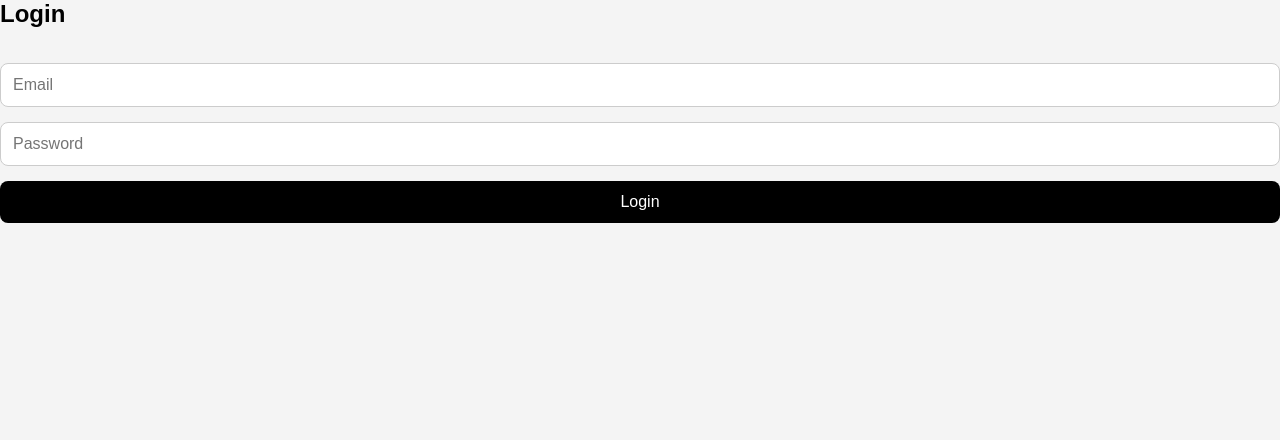
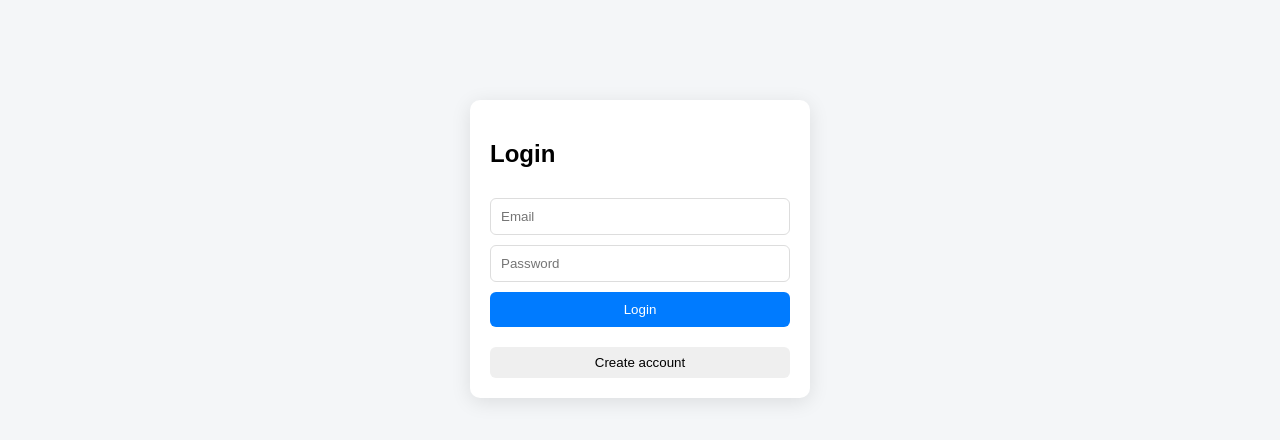
Before and after one commit to tajfunik/Expense-app, a React (Create React App) app in the folder client/: page / in a window 1280 px wide. Shown: the top 440 px of the page. Built offline with nearby package versions, Linux system fonts and the light colour scheme.

Commit message:
Update Edit funkcie pre danu expense

```diff
--- a/client/src/App.css
+++ b/client/src/App.css
@@ -1,69 +1,29 @@
 body {
   margin: 0;
   font-family: Arial, sans-serif;
-  background-color: #f4f4f4;
+  background: #f4f6f8;
 }
 
 .app-container {
-  display: flex;
-  gap: 30px;
-  padding: 40px;
-  max-width: 1200px;
-  margin: auto;
+  max-width: 800px;
+  margin: 40px auto;
+  padding: 20px;
+  background: white;
+  border-radius: 12px;
+  box-shadow: 0 4px 20px rgba(0,0,0,0.08);
 }
 
-.card {
-  flex: 1;
-  background: white;
-  padding: 25px;
-  border-radius: 12px;
-  box-shadow: 0px 2px 10px rgba(0, 0, 0, 0.1);
-}
-
-
-div h2 {
-  margin-top: 0;
-}
-
-form {
-  display: flex;
-  flex-direction: column;
-  gap: 15px;
-}
-
-input {
-  padding: 12px;
-  border: 1px solid #ccc;
-  border-radius: 8px;
-  font-size: 16px;
+h2 {
+  margin-bottom: 20px;
 }
 
 button {
-  padding: 12px;
+  padding: 8px 12px;
   border: none;
-  border-radius: 8px;
-  background-color: black;
-  color: white;
+  border-radius: 6px;
   cursor: pointer;
-  font-size: 16px;
 }
 
 button:hover {
-  opacity: 0.85;
+  opacity: 0.9;
 }
-
-ul {
-  list-style: none;
-  padding: 0;
-}
-
-li {
-  background: #f8f8f8;
-  padding: 12px;
-  margin-top: 10px;
-  border-radius: 8px;
-
-  display: flex;
-  justify-content: space-between;
-  align-items: center;
-}
--- a/client/src/App.js
+++ b/client/src/App.js
@@ -1,8 +1,10 @@
 import { useState } from "react";
+import { useEffect } from "react";
 
 import ExpenseForm from "./components/ExpenseForm";
 import ExpenseList from "./components/ExpenseList";
 import Login from "./components/Login";
+import Register from "./components/Register";
 
 import "./App.css";
 
@@ -14,7 +16,6 @@ function App() {
   const [amount, setAmount] = useState("");
   const [category, setCategory] = useState("");
   const [expenses, setExpenses] = useState([]);
-
   const [token, setToken] = useState(() => {
     const storedToken = localStorage.getItem("token");
     if (!storedToken || storedToken === "undefined") return "";
@@ -25,11 +26,19 @@ function App() {
     if (!storedUser || storedUser === "undefined") return null;
     return JSON.parse(storedUser);
   });
+  const [isRegister, setIsRegister] = useState(false);
+  const [editId, setEditId] = useState(null);
+
+  useEffect(() => {
+  if (token) {
+    loadExpenses();
+  }
+}, [token]);
 
   //Login
   const handleLogin = (data) => {
     localStorage.setItem("token", data.token);
-    localStorage.setItem("user", JSON.stringify(data.user.name));
+    localStorage.setItem("user", JSON.stringify(data.user));
 
     setToken(data.token);
     setUser(data.user);
@@ -46,9 +55,12 @@ function App() {
   };
 
   try {
-      const res = await fetch("http://localhost:5000/api/expenses",
+    if (editId) {
+      // UPDATE
+      const res = await fetch(
+        `http://localhost:5000/api/expenses/${editId}`,
         {
-          method: "POST",
+          method: "PUT",
           headers: {
             "Content-Type": "application/json",
             Authorization: `Bearer ${token}`,
@@ -59,12 +71,32 @@ function App() {
 
       const data = await res.json();
 
-      console.log("Saved:", data);
+      setExpenses((prev) =>
+        prev.map((exp) =>
+          exp._id === editId ? data : exp
+        )
+      );
+
+      setEditId(null);
+    } else {
+      // CREATE
+      const res = await fetch("http://localhost:5000/api/expenses", {
+        method: "POST",
+        headers: {
+          "Content-Type": "application/json",
+          Authorization: `Bearer ${token}`,
+        },
+        body: JSON.stringify(newExpense),
+      });
+
+      const data = await res.json();
+
+      setExpenses((prev) => [...prev, data]);
+    }
 
     setTitle("");
     setAmount("");
     setCategory("");
-
   } catch (err) {
     console.error(err);
   }
@@ -90,7 +122,7 @@ function App() {
     }
   };
 
-  // DELETE RECORD FROM DBideme css
+  // DELETE RECORD FROM DB
   const handleDelete = async (id) => {
     try {
       await fetch(`http://localhost:5000/api/expenses/${id}`,
@@ -112,7 +144,14 @@ function App() {
   };
 
   if (!token) {
-    return <Login onLogin={handleLogin} />;
+  return isRegister ? (
+    <Register onRegister={() => setIsRegister(false)} />
+    ) : (
+    <Login
+      onLogin={handleLogin}
+      onSwitchToRegister={() => setIsRegister(true)}
+    />
+    );
   }
 
   // Logout function
@@ -123,14 +162,30 @@ function App() {
     setUser(null);
   };
 
+  const handleEdit = (expense) => {
+    setTitle(expense.title);
+    setAmount(expense.amount);
+    setCategory(expense.category);
+    setEditId(expense._id);
+  };
+
   return (
     <div className="app-container">
-      <button onClick={handleLogout}>Logout</button>
+      <div style={{
+        display: "flex",
+        justifyContent: "space-between",
+        alignItems: "center"
+      }}>
+        <h1>Expense Tracker</h1>
         {user && (
         <h2>
           Welcome {user.name} 👋
         </h2>
       )}
+        <button onClick={handleLogout}>
+          Logout
+        </button>
+      </div>
       <ExpenseForm
         title={title}
         amount={amount}
@@ -146,7 +201,12 @@ function App() {
         loadExpenses={loadExpenses}
         handleDelete={handleDelete}
       />
+
+      {expenses.length === 0 && (
+        <p>No expenses yet. Add your first one 👇</p>
+      )}
     </div>
+
   );
 }
 
--- /dev/null
+++ b/client/src/components/ExpenseForm.css
@@ -0,0 +1,16 @@
+form {
+  display: flex;
+  gap: 10px;
+  margin-bottom: 20px;
+}
+
+input {
+  padding: 8px;
+  border: 1px solid #ddd;
+  border-radius: 6px;
+}
+
+button {
+  background: #28a745;
+  color: white;
+}
--- a/client/src/components/ExpenseItem.js
+++ b/client/src/components/ExpenseItem.js
@@ -1,7 +1,15 @@
-function ExpenseItem({ exp, handleDelete }) {
+function ExpenseItem({ exp, handleDelete, handleEdit }) {
   return (
-    <li>
-      {exp.title} - {exp.amount}€ - {exp.category}
+    <li className="expense-item">
+      <div>
+        <h3>{exp.title}</h3>
+        <p>{exp.amount}</p>
+        <p>{exp.category}</p>
+      </div>
+
+      <button onClick={() => handleEdit(exp)}>
+        Edit
+      </button>
 
       <button onClick={() => handleDelete(exp._id)}>
         Delete
--- a/client/src/components/ExpenseList.js
+++ b/client/src/components/ExpenseList.js
@@ -4,13 +4,14 @@ function ExpenseList({
   expenses,
   loadExpenses,
   handleDelete,
+  handleEdit
 }) {
   return (
     <div className="card">
       <h2>Expenses</h2>
 
       <button onClick={loadExpenses}>
-        Load Expenses
+        Load all expenses
       </button>
 
       <ul>
@@ -19,6 +20,7 @@ function ExpenseList({
             key={exp._id}
             exp={exp}
             handleDelete={handleDelete}
+            handleEdit={handleEdit}
           />
         ))}
       </ul>
--- /dev/null
+++ b/client/src/components/Login.css
@@ -0,0 +1,30 @@
+.login-form {
+  display: flex;
+  flex-direction: column;
+  gap: 10px;
+  width: 300px;
+  margin: 100px auto;
+  padding: 20px;
+  background: white;
+  border-radius: 10px;
+  box-shadow: 0 4px 20px rgba(0,0,0,0.1);
+}
+
+.login-input {
+  padding: 10px;
+  border: 1px solid #ddd;
+  border-radius: 6px;
+}
+
+.login-button {
+  background: #007bff;
+  color: white;
+  padding: 10px;
+  border-radius: 6px;
+  border: none;
+  cursor: pointer;
+}
+
+.login-button:hover {
+  opacity: 0.9;
+}
--- a/client/src/components/Login.js
+++ b/client/src/components/Login.js
@@ -1,6 +1,7 @@
 import { useState } from "react";
+import "./Login.css";
 
-function Login({ onLogin }) {
+function Login({ onLogin, onSwitchToRegister }) {
   const [email, setEmail] = useState("");
   const [password, setPassword] = useState("");
 
@@ -37,11 +38,14 @@ function Login({ onLogin }) {
     }
   };
 
+
   return (
-    <form onSubmit={handleSubmit}>
+  <form onSubmit={handleSubmit} className="login-form">
+
     <h2>Login</h2>
 
     <input
+      className="login-input"
       type="email"
       placeholder="Email"
       value={email}
@@ -49,14 +53,23 @@ function Login({ onLogin }) {
     />
 
     <input
+      className="login-input"
       type="password"
       placeholder="Password"
       value={password}
       onChange={(e) => setPassword(e.target.value)}
     />
 
-      <button type="submit">
+    <button className="login-button" type="submit">
       Login
+    </button>
+
+    <button
+      type="button"
+      onClick={onSwitchToRegister}
+      style={{ marginTop: "10px" }}
+    >
+      Create account
     </button>
   </form>
 );
--- /dev/null
+++ b/client/src/components/Register.css
@@ -0,0 +1,25 @@
+.register-form {
+  display: flex;
+  flex-direction: column;
+  gap: 10px;
+  width: 300px;
+  margin: 100px auto;
+  padding: 20px;
+  background: white;
+  border-radius: 10px;
+  box-shadow: 0 4px 20px rgba(0,0,0,0.1);
+}
+
+.register-input {
+  padding: 10px;
+  border: 1px solid #ddd;
+  border-radius: 6px;
+}
+
+.register-button {
+  background: #28a745;
+  color: white;
+  padding: 10px;
+  border-radius: 6px;
+  border: none;
+}
--- /dev/null
+++ b/client/src/components/Register.js
@@ -0,0 +1,81 @@
+import { useState } from "react";
+import "./Register.css";
+
+function Register({ onRegister }) {
+  const [name, setName] = useState("");
+  const [email, setEmail] = useState("");
+  const [password, setPassword] = useState("");
+
+  const handleSubmit = async (e) => {
+    e.preventDefault();
+
+    try {
+      const response = await fetch("http://localhost:5000/api/auth/register",
+        {
+          method: "POST",
+          headers: {
+            "Content-Type": "application/json",
+          },
+          body: JSON.stringify({
+            name,
+            email,
+            password,
+          }),
+        }
+      );
+
+      const data = await response.json();
+
+      if (response.ok) {
+        alert("User created successfully");
+        onRegister();
+      } else {
+        alert(data.message);
+      }
+    } catch (err) {
+      console.error(err);
+    }
+  };
+
+  return (
+    <form
+        onSubmit={handleSubmit}
+        className="register-form"
+    >
+        <h2>Register</h2>
+
+        <input
+        className="register-input"
+        type="text"
+        placeholder="Name"
+        value={name}
+        onChange={(e) => setName(e.target.value)}
+        />
+
+        <input
+        className="register-input"
+        type="email"
+        placeholder="Email"
+        value={email}
+        onChange={(e) => setEmail(e.target.value)}
+        />
+
+        <input
+        className="register-input"
+        type="password"
+        placeholder="Password"
+        value={password}
+        onChange={(e) => setPassword(e.target.value)}
+        />
+
+        <button
+        className="register-button"
+        type="submit"
+        >
+        Register
+        </button>
+    </form>
+    );
+}
+
+export default Register;
```
Also changed, not shown: client/src/components/ExpenseList.css (added, +8 -0 lines), 2 other files (tests, documents, lock files or other folders). Lines whose indentation alone changed are shown as unchanged.
